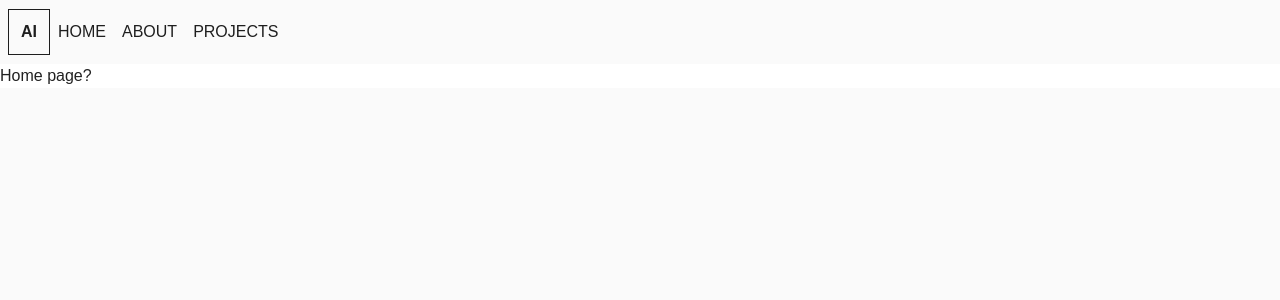
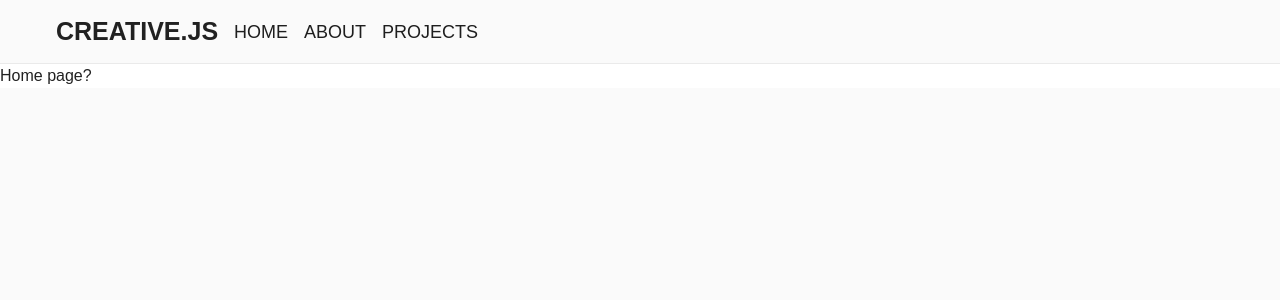
Before and after one commit to ArtemIvanko/Portfolio.v1, a React (Create React App) app: page /home in a window 1280 px wide. Shown: the top 300 px of the page. Built offline with nearby package versions, Linux system fonts and the light colour scheme; a web font is replaced by a local one.

Commit message:
Navigation bar customization

```diff
--- a/src/components/Navigation/Navigation.tsx
+++ b/src/components/Navigation/Navigation.tsx
@@ -6,10 +6,8 @@ import styled from "@/DefaultTheme";
 export const Navigation: FunctionComponent = () => (
   <Root>
     <NavBar>
-      <NavLink to="home">
-        <Logo variant="subtitle1">Ai</Logo>
-        Home
-      </NavLink>
+      <BrandName variant="overline">Creative.js</BrandName>
+      <NavLink to="home">Home</NavLink>
       <NavLink to="about">About</NavLink>
       <NavLink to="project">Projects</NavLink>
     </NavBar>
@@ -28,12 +26,15 @@ const Root = styled("div")({
 
 const NavBar = styled("nav")(({ theme }) => ({
   display: "flex",
+  alignItems: "center",
+  height: "4rem",
+  width: "100%",
+  padding: "0 1rem",
   gap: "1rem",
-  padding: "0.5rem",
-  background: theme.palette.background.default,
-  alignItems: "center",
-  minHeight: "4rem",
-  minWidth: "3.75rem",
+  boxShadow: `inset 0 -1px 0 0 ${theme.palette.primary.bg}`,
+  [theme.breakpoints.up("lg")]: {
+    padding: "0 3.5rem",
+  },
 }));
 
 const NavLink = styled(Link)(({ theme }) => ({
@@ -42,13 +43,22 @@ const NavLink = styled(Link)(({ theme }) => ({
   textTransform: "uppercase",
   textDecoration: "none",
   color: theme.palette.primary.main,
+  fontSize: theme.typography.caption.fontSize,
+  "&:hover": {
+    fontWeight: "600",
+    textDecoration: "underline",
+  },
+  [theme.breakpoints.up("lg")]: {
+    fontSize: theme.typography.h6.fontSize,
+  },
 }));
 
-const Logo = styled(Typography)(({ theme }) => ({
-  border: `1px solid ${theme.palette.primary.main}`,
+const BrandName = styled(Typography)(({ theme }) => ({
   lineHeight: "1.25",
-  padding: "0.75rem",
-  marginRight: "0.5rem",
+  fontSize: theme.typography.h6.fontSize,
+  [theme.breakpoints.up("lg")]: {
+    fontSize: theme.typography.h4.fontSize,
+  },
 }));
 
 const ContentWrapper = styled("main")({
```
